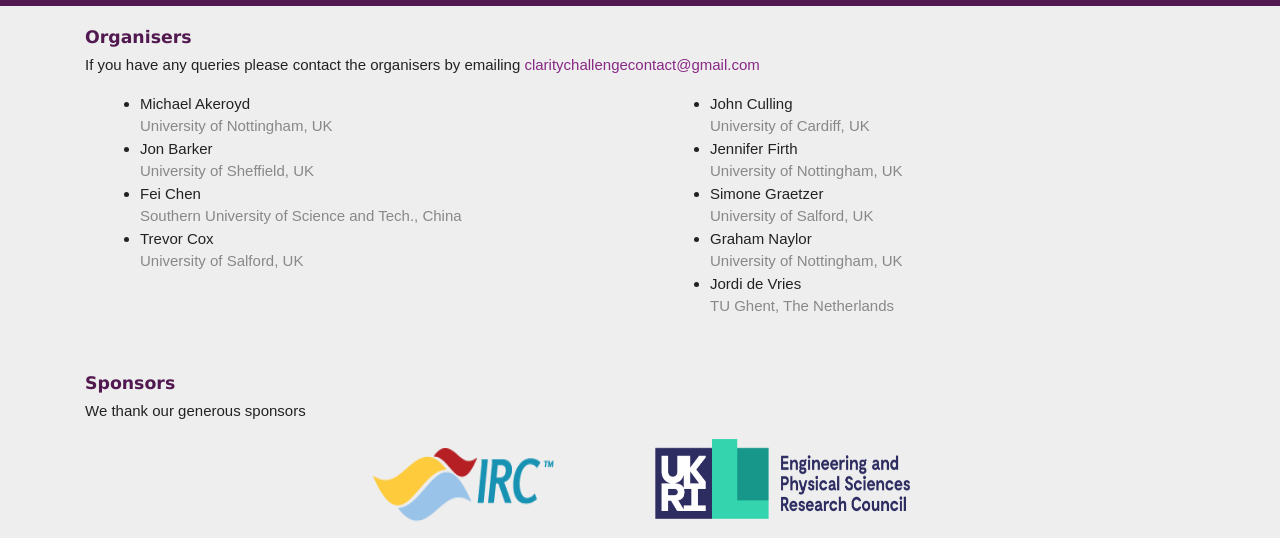
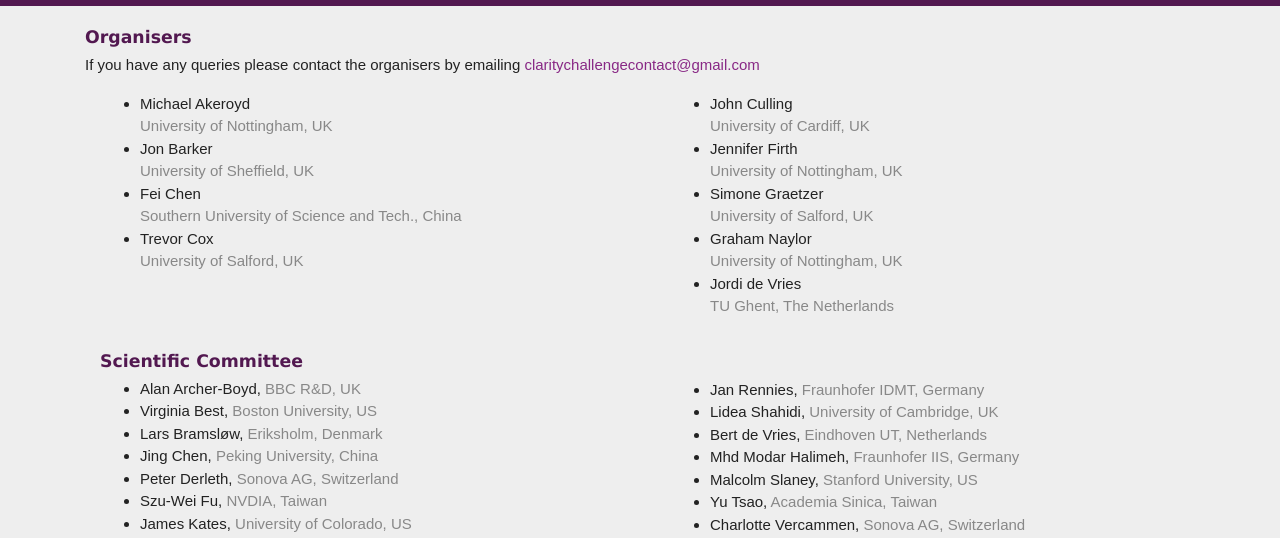
Before and after one commit to claritychallenge/clarity2025-workshop, a Jekyll site: the page built from organisers.md, in a window 1280 px wide. Shown: the part 122-660 px from the top of the page. Built offline with Jekyll 4.4.1, drawn with Linux system fonts in a browser that asks for light colours; some of the changed text lies outside the part shown.

Commit message:
Added scientific committee

```diff
--- a/organisers.md
+++ b/organisers.md
@@ -25,6 +25,51 @@ If you have any queries please contact the organisers by emailing <a href="mailt
             <li> Simone Graetzer<br /> <a href="#" class="text-muted">University of Salford, UK</a></li>
             <li> Graham Naylor<br /> <a href="#" class="text-muted">University of Nottingham, UK</a></li>
             <li> Jordi de Vries <br /> <a href="#" class="text-muted">TU Ghent, The Netherlands</a></li>
+            </ul>
+        </div>
+    </div>
+
+</div>
+
+<div class="row">
+    <div class="col-md-6">
+        <div class="container">
+            <h1> Scientific Committee</h1>
+            <ul>
+
+<li>Alan Archer-Boyd, <a href="#" class="text-muted">BBC R&D, UK</a></li>
+<li>Virginia Best, <a href="#" class="text-muted">Boston University, US</a></li>
+<li>Lars Bramsløw, <a href="#" class="text-muted">Eriksholm, Denmark</a></li>
+<li>Jing Chen, <a href="#" class="text-muted">Peking University, China</a></li>
+<li>Peter Derleth, <a href="#" class="text-muted">Sonova AG, Switzerland</a></li>
+<li>Szu-Wei Fu, <a href="#" class="text-muted">NVDIA, Taiwan</a></li>
+<li>James Kates, <a href="#" class="text-muted">University of Colorado, US</a></li>
+<li>Ying-Hui Lai, <a href="#" class="text-muted">National Yang Ming Chiao Tung University, Taiwan</a></li>
+<li>Ricard Marxer, <a href="#" class="text-muted">University of Toulon, France</a></li>
+<li>Candy Mawalim, <a href="#" class="text-muted">JAIST, Japan</a></li>
+<li>Bernd Meyer, <a href="#" class="text-muted">University of Oldenburg, Germany</a></li>
+
+            </ul>
+        </div>
+    </div>
+
+    <div class="col-md-6">
+        <div class="container">
+            <br /><br />
+            <ul>
+
+<li>Jan Rennies, <a href="#" class="text-muted">Fraunhofer IDMT, Germany</a></li>
+<li>Lidea Shahidi, <a href="#" class="text-muted">University of Cambridge, UK</a></li>
+<li>Bert de Vries, <a href="#" class="text-muted">Eindhoven UT, Netherlands</a></li>
+<li>Mhd Modar Halimeh, <a href="#" class="text-muted">Fraunhofer IIS, Germany</a></li>
+<li>Malcolm Slaney, <a href="#" class="text-muted">Stanford University, US</a></li>
+<li>Yu Tsao, <a href="#" class="text-muted">Academia Sinica, Taiwan</a></li>
+<li>Charlotte Vercammen, <a href="#" class="text-muted">Sonova AG, Switzerland</a></li>
+<li>Jing Wang, <a href="#" class="text-muted">Beijing Institute of Technology, China</a></li>
+<li>Lei Wang, <a href="#" class="text-muted">Guangzhou University, China</a></li>
+<li>Zhengjun Yue, <a href="#" class="text-muted">TU Delft, Netherlands</a></li>
+<li>Kateřina Žmolíková, <a href="#" class="text-muted">Meta, UK</a></li>
+
             </ul>
         </div>
     </div>
```
